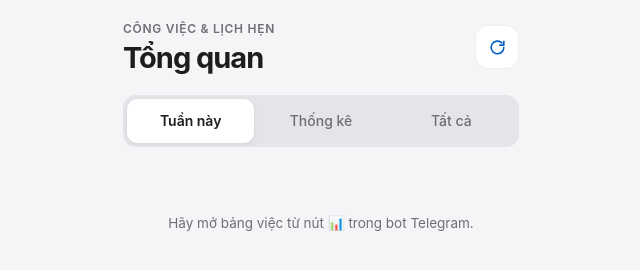
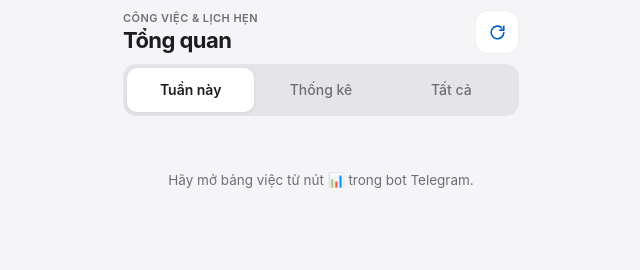
Before and after one commit to thanhnambkhn/vieccuatoi, a plain HTML site: page index.html in a window 1280 px wide. Shown: the whole page, without its empty margins (319-959 px from the left). Drawn offline with Linux system fonts and the light colour scheme.

Commit message:
Update index.html

```diff
--- a/index.html
+++ b/index.html
@@ -55,9 +55,9 @@
   .search:focus-within { outline: 2px solid var(--accent); outline-offset: 2px; }
   svg.i { width: 1em; height: 1em; fill: none; stroke: currentColor; stroke-width: 2; stroke-linecap: round; stroke-linejoin: round; flex: none; }
 
-  .page-head { display: flex; align-items: center; justify-content: space-between; gap: 12px; padding: 20px 17px; }
-  .eyebrow { font-size: 12px; color: var(--sub); font-weight: 600; letter-spacing: .06em; text-transform: uppercase; margin-bottom: 4px; }
-  .page-head h1 { margin: 0; font-size: 29px; line-height: 1.16; font-weight: 700; letter-spacing: -.035em; }
+  .page-head { display: flex; align-items: center; justify-content: space-between; gap: 12px; padding: 10px 17px; }
+  .eyebrow { font-size: 11px; line-height: 1.3; color: var(--sub); font-weight: 600; letter-spacing: .04em; text-transform: uppercase; margin-bottom: 2px; }
+  .page-head h1 { margin: 0; font-size: 22px; line-height: 1.2; font-weight: 700; letter-spacing: -.025em; }
   .icon-btn { width: 44px; height: 44px; border-radius: 13px; border: 1px solid var(--sep); background: var(--section); color: var(--accent);
     display: grid; place-items: center; cursor: pointer; font-size: 19px; flex: none; }
   .icon-btn:active { background: var(--wash); }
@@ -154,7 +154,7 @@
 
   /* Bộ lọc dạng chip + ô tìm */
   /* Dải chọn: Của tôi | Đã giao | Tất cả (dưới tab, ẩn ở tab Thống kê) */
-  .own { display: flex; flex-wrap: wrap; gap: 8px; margin-top: 22px; }
+  .own { display: flex; flex-wrap: wrap; gap: 8px; margin-top: 10px; }
   .own[hidden] { display: none; }
   .own button { border: 1px solid var(--sep); background: var(--section); color: var(--sub); border-radius: 999px; min-height: 44px; padding: 9px 15px; font-size: 13px; font-weight: 600; cursor: pointer; white-space: nowrap; }
   .own button[aria-pressed="true"] { background: var(--selected-bg); border-color: color-mix(in srgb, var(--accent) 35%, var(--section)); color: var(--selected-text); }
```
